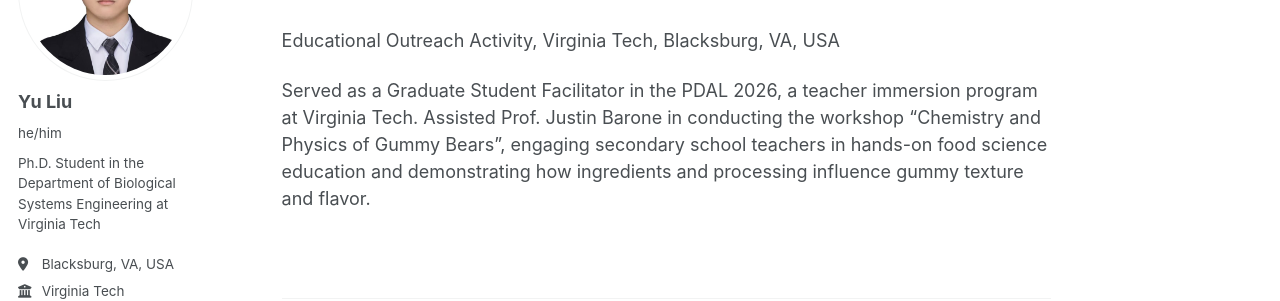
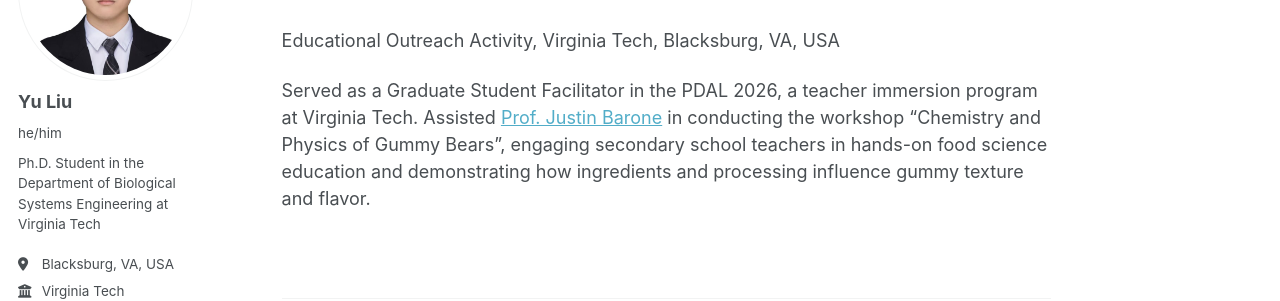
Before and after one commit to yuliu0322/yuliu0322.github.io, a Jekyll site: the page built from _talks/2026-06-23-PADL Activity.md, in a window 1280 px wide. Shown: the part 197-498 px from the top of the page. Built offline with Jekyll 4.4.1, drawn with Linux system fonts in a browser that asks for light colours; some web fonts are replaced; a script bundle is joined from its source files by our own code; library files that are not in the unit come from our copies; part of the change alters nothing that is shown.

```diff
--- a/_talks/2026-06-23-PADL Activity.md
+++ b/_talks/2026-06-23-PADL Activity.md
@@ -10,4 +10,4 @@ location: "Blacksburg, VA, USA"
 
 Educational Outreach Activity, Virginia Tech, Blacksburg, VA, USA
 
-Served as a Graduate Student Facilitator in the PDAL 2026, a teacher immersion program at Virginia Tech. Assisted Prof. Justin Barone in conducting the workshop "Chemistry and Physics of Gummy Bears", engaging secondary school teachers in hands-on food science education and demonstrating how ingredients and processing influence gummy texture and flavor.
+Served as a Graduate Student Facilitator in the PDAL 2026, a teacher immersion program at Virginia Tech. Assisted <a href="https://www.bse.vt.edu/about/people/faculty/justin-barone.html" target="_blank" rel="noopener noreferrer">Prof. Justin Barone</a> in conducting the workshop "Chemistry and Physics of Gummy Bears", engaging secondary school teachers in hands-on food science education and demonstrating how ingredients and processing influence gummy texture and flavor.
```
